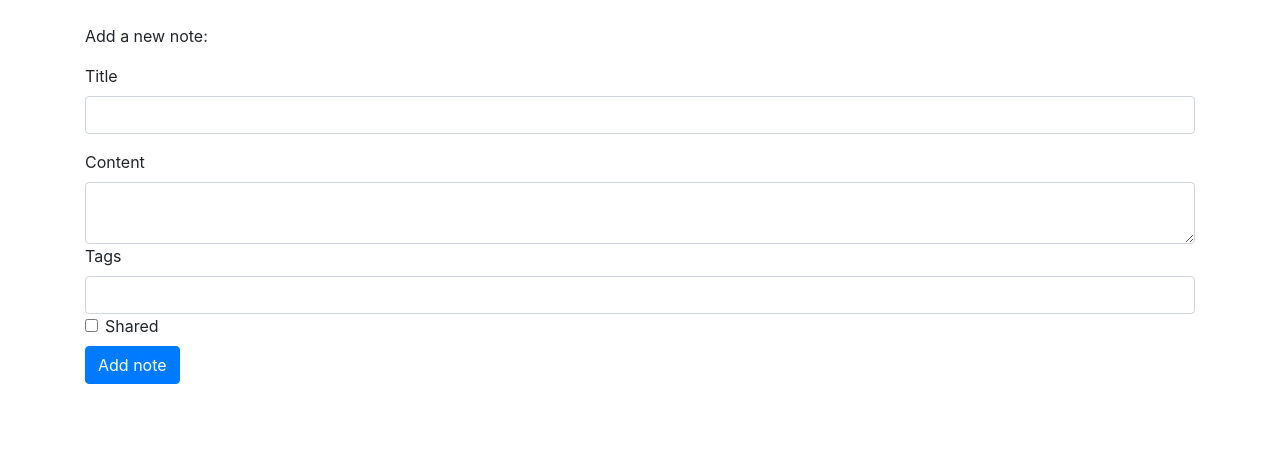
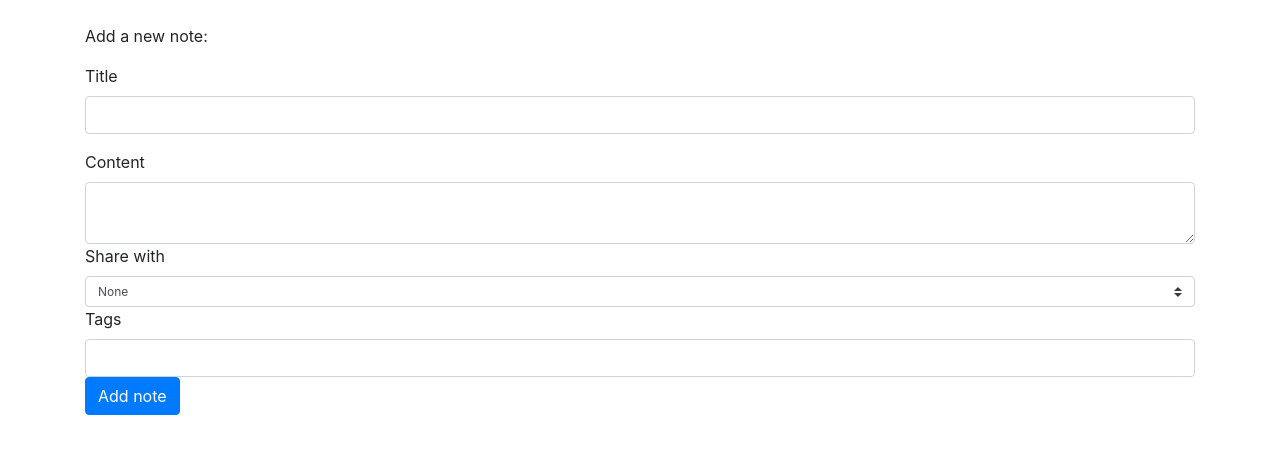
Before and after one commit to Jonkke/tsoha-noteapp, a Flask app: page /notes/new in a window 1280 px wide. Shown: the part 56-510 px from the top of the page. Run offline with Flask 2, Linux system fonts and the light colour scheme; a user stored in the database is signed in; tables that the repository leaves empty hold one stand-in row (values such as "Sample post"); some libraries are stand-ins or nearby versions.

Commit message:
Added preliminary support for note sharing

```diff
--- a/app/auth/models.py
+++ b/app/auth/models.py
@@ -77,3 +77,35 @@ class User(Base):
 
     def is_authenticated(self):
         return True
+
+    def get_user_info(self):
+        return {
+            "username": self.username,
+            "five_letter_identifier": self.five_letter_identifier,
+            "numcontacts": len(self.get_contact_list())
+        }
+
+    def get_contact_list(self, include_non_confirmed=False):
+        query = ""
+        if not include_non_confirmed:
+            query = "SELECT * FROM (account a INNER JOIN userContact uc ON uc.user_id = a.id AND uc.contact_id != a.id AND uc.confirmed = 1) ac WHERE ac.id != :uid AND ac.contact_id = :uid"
+        else:
+            query = "SELECT * FROM (account a INNER JOIN userContact uc ON uc.user_id = a.id AND uc.contact_id != a.id) ac WHERE ac.id != :uid AND ac.contact_id = :uid"
+        rs = db.session.execute(query, {'uid': self.id})
+        contacts = []
+        for r in rs:
+            contacts.append(dict(r.items()))
+        return list(
+            map(lambda contact: {"id": contact["id"],
+                                 "username": contact["username"]}, contacts))
+
+    def get_pending_contacts(self):
+        query = "SELECT * FROM (account a INNER JOIN userContact uc ON uc.user_id = a.id AND uc.contact_id != a.id AND uc.confirmed = 0) ac WHERE ac.id != :uid AND ac.contact_id = :uid AND ac.inviter != :uid"
+        rs = db.session.execute(query, {'uid': self.id})
+        pendingContacts = []
+        for r in rs:
+            pendingContacts.append(dict(r.items()))
+        return list(
+            map(lambda pendingContact: {
+                "id": pendingContact["id"],
+                "username": pendingContact["username"]}, pendingContacts))
--- a/app/notes/forms.py
+++ b/app/notes/forms.py
@@ -1,11 +1,16 @@
 from flask_wtf import FlaskForm
-from wtforms import StringField, TextAreaField, BooleanField, validators
+from wtforms import StringField, TextAreaField, BooleanField, SelectField, validators
+
+#overriden SelectField with disabled prevalidation
+class NoValidationSelectField(SelectField):
+    def pre_validate(self, form):
+        """disabled"""
 
 class NoteForm(FlaskForm):
     title = StringField("Title", [validators.Length(min=2)])
     content = TextAreaField("Content")
     tags = StringField("Tags")
-    is_shared = BooleanField("Shared")
+    sharewith = NoValidationSelectField("Share with", choices=[])
 
     class Meta:
         csrf = False
--- a/app/notes/models.py
+++ b/app/notes/models.py
@@ -12,20 +12,18 @@ class Note(Base):
     last_editor_id = db.Column(db.Integer, db.ForeignKey('account.id'), nullable=False)
     title = db.Column(db.String())
     content = db.Column(db.String(), default="")
-    is_shared = db.Column(db.Boolean)
     is_archived = db.Column(db.Boolean)
     creator = relationship("User", foreign_keys=[creator_id])
     last_editor = relationship("User", foreign_keys=[last_editor_id])
     tags = db.relationship("Tag", secondary=noteTag, lazy="dynamic",
             backref=db.backref("notes", lazy="dynamic"))
 
-    def __init__(self, title, content, creator_id, is_shared, is_archived):
+    def __init__(self, title, content, creator_id, is_archived):
         self.title = title
         self.content = content
         self.creator_id = creator_id
         self.last_editor_id = creator_id
         self.is_archived = is_archived
-        self.is_shared = is_shared
 
     def __str__(self):
         return "Title: " + self.title + "\nContent: " + self.content
--- a/app/notes/views.py
+++ b/app/notes/views.py
@@ -2,6 +2,7 @@ from app import app, db
 from flask import redirect, url_for, render_template, request
 from flask_login import login_required, current_user
 
+from app.auth.models import User
 from app.notes.models import Note, Tag
 from app.notes.forms import NoteForm, NoteSearchForm
 
@@ -37,19 +38,25 @@ def notes_search():
 @app.route("/notes/new")
 @login_required
 def notes_form():
-    return render_template("notes/newnote.html", form=NoteForm())
+    contacts = [{"id": 0, "username": "None"}] + current_user.get_contact_list()
+    form = NoteForm()
+    form.sharewith.choices = [(c["id"], c["username"]) for c in contacts]
+    return render_template("notes/newnote.html", form=form, contacts=contacts)
 
 
 @app.route("/notes/", methods=["POST"])
 @login_required
 def notes_create():
     form = NoteForm(request.form)
-
+    print("\n\n\nTÄÄLLÄ\n\n\n")
     if not form.validate():
+        for error in form.sharewith.errors:
+            print(error)
+        print("\n\njuu")
         return render_template("notes/newnote.html", form=form)
 
     note = Note(form.title.data, form.content.data,
-                current_user.id, form.is_shared.data, 0)
+                current_user.id, 0)
 
     # parse tags & associate with this note
     formTagNames = list(dict.fromkeys(form.tags.data.split()))
@@ -70,6 +77,12 @@ def notes_create():
     # add read and write right to creator of this note
     current_user.readableNotes.append(note)
     current_user.writableNotes.append(note)
+    # and to other(s) if shared
+    if form.sharewith.data != 0:
+        user = User.query.get(form.sharewith.data)
+        if user:
+            user.readableNotes.append(note)
+
     db.session().add(current_user)
 
     db.session().commit()
@@ -88,7 +101,6 @@ def notes_edit(note_id):
 
     form.title.data = note.title
     form.content.data = note.content
-    form.is_shared.data = note.is_shared
     form.tags.data = " ".join(map(str, note.tags.all()))
     return render_template("notes/newnote.html", form=form, note_id=note.id)
 
@@ -108,7 +120,6 @@ def notes_update(note_id):
 
     note.title = request.form.get("title")
     note.content = request.form.get("content")
-    note.is_shared = 1 if request.form.get("is_shared") == "on" else 0
     note.last_editor_id = current_user.id
 
     # update tags
--- a/app/templates/notes/newnote.html
+++ b/app/templates/notes/newnote.html
@@ -16,19 +16,16 @@
     {{ form.content.label }}
     {{ form.content(class_="form-control") }}
 
+    {{ form.sharewith.label }}
+    {{ form.sharewith(class_="custom-select custom-select-sm") }}
+
     {{ form.tags.label }}
     {{ form.tags(class_="form-control") }}
-
-    <div class="form-check">
-      {{ form.is_shared(class_="form-check-input") }}
-      {{ form.is_shared.label }}
-    </div>
 
     <input class="btn btn-primary" type="submit" value="Update note">
 
     {#<input type="text" name="title" value="{{ note.title }}">
     <textarea name="content" form="noteform" cols="30" rows="10">{{ note.content }}</textarea>
-    <input type="checkbox" name="is_shared" {{"checked" if note.is_shared else "" }}>
     <input type="submit" value="Update note">#}
   </div>
 </form>
@@ -36,24 +33,22 @@
 <form id="noteform" method="POST" action="{{ url_for('notes_create') }}">
   <div class="form-group">Add a new note:</div>
   <div class="form-group">
-    {{form.title.label}}
-    {{form.title(class_="form-control")}}
+    {{ form.title.label }}
+    {{ form.title(class_="form-control") }}
     <ul>
       {% for error in form.title.errors %}
       <li>{{ error }}</li>
       {% endfor %}
     </ul>
 
-    {{form.content.label}}
-    {{form.content(class_="form-control")}}
+    {{ form.content.label }}
+    {{ form.content(class_="form-control") }}
+
+    {{ form.sharewith.label }}
+    {{ form.sharewith(class_="custom-select custom-select-sm") }}
 
     {{ form.tags.label }}
     {{ form.tags(class_="form-control") }}
-
-    <div class="form-check">
-      {{form.is_shared(class_="form-check-input")}}
-      {{form.is_shared.label}}
-    </div>
 
     <input class="btn btn-primary" type="submit" value="Add note">
 
```
Also changed, not shown: app/auth/views.py (+5 -43 lines).
